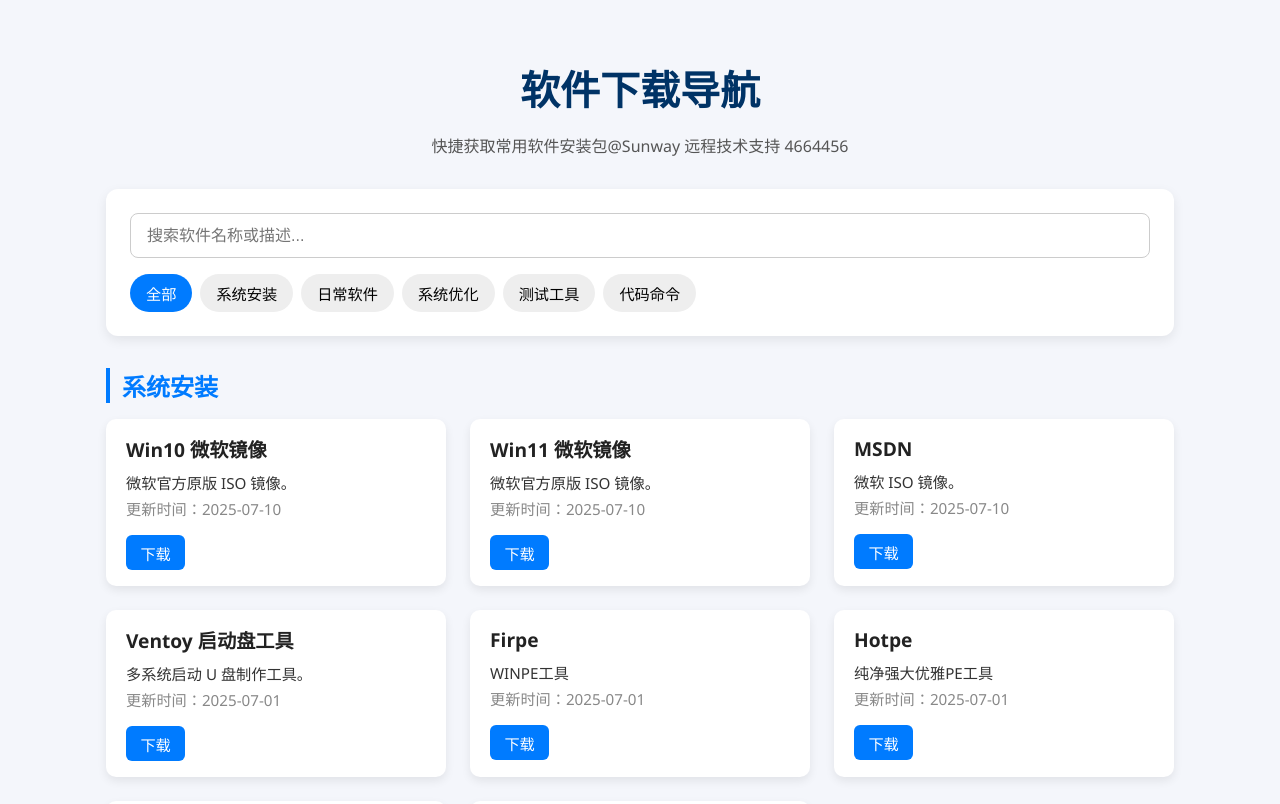
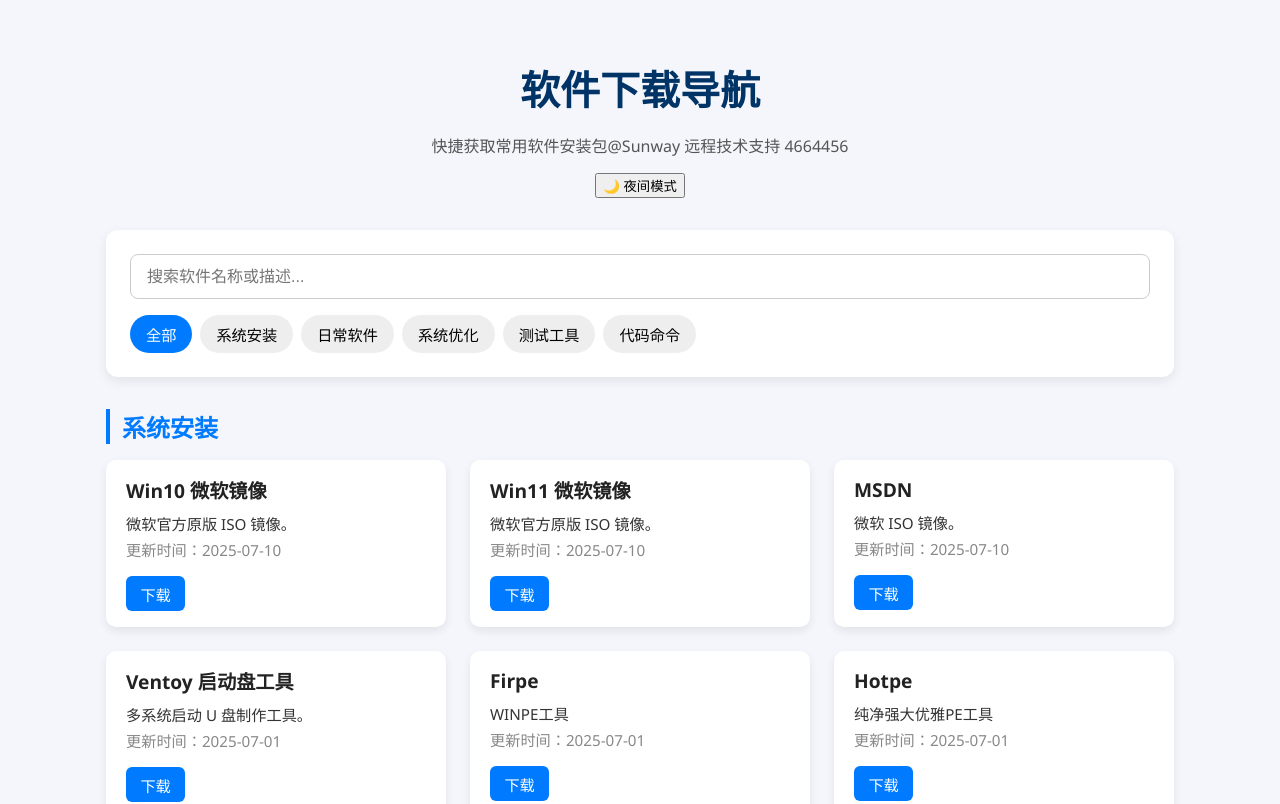
Before and after one commit to stcgd/lansoo-downloads, a React (Vite) app: page / in a window 1280 px wide. Shown: the top 804 px of the page. Built offline with nearby package versions, Linux system fonts and the light colour scheme; the HTML template or start-up script is replaced by a standard one.

Commit message:
Update App.jsx
白天黑夜模式

```diff
--- a/src/App.jsx
+++ b/src/App.jsx
@@ -37,6 +37,9 @@ const App = () => {
       <header className="header">
         <h1>软件下载导航</h1>
         <p>快捷获取常用软件安装包@Sunway 远程技术支持 4664456</p>
+        <button className="dark-toggle" onClick={toggleDarkMode}>
+          {darkMode ? '☀️ 白天模式' : '🌙 夜间模式'}
+        </button>
       </header>
 
       <div className="search-section">
```
